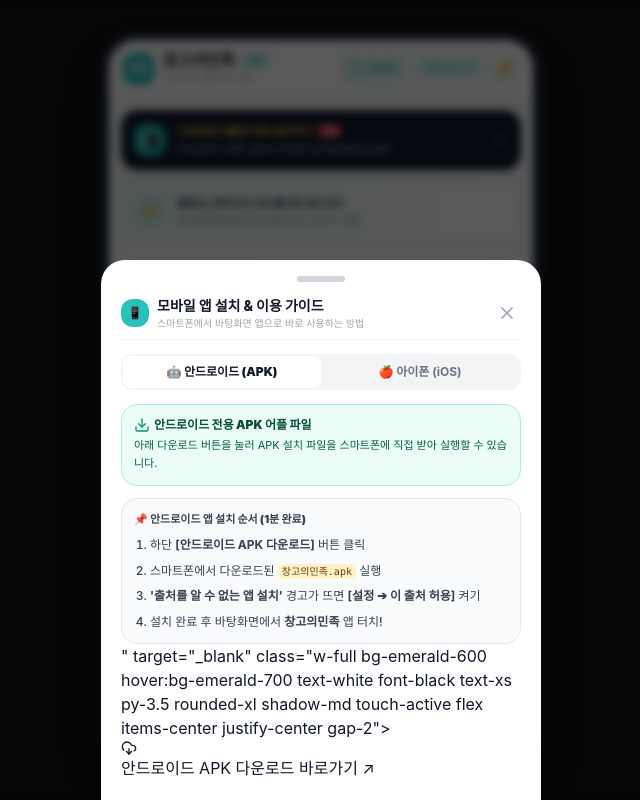
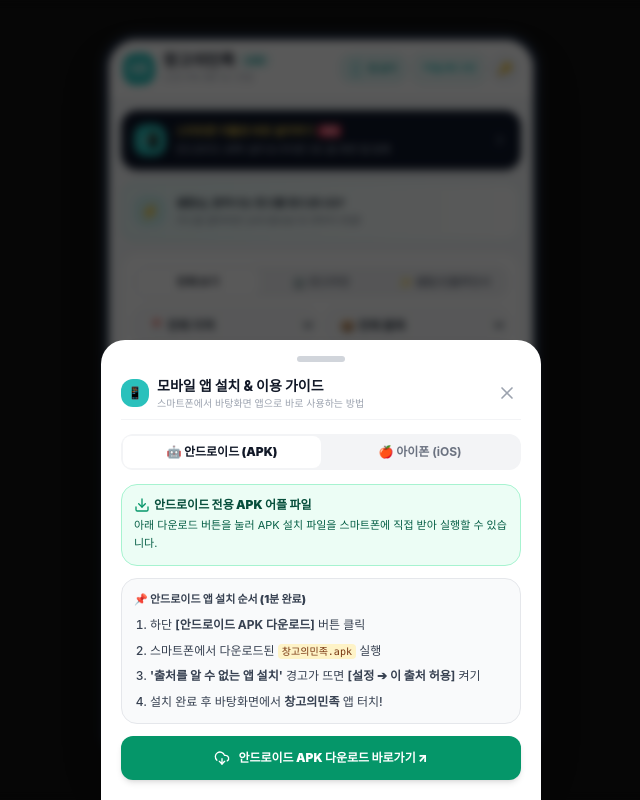
Before and after one commit to smc9388/changgo-match, a plain HTML site: page index.html in a window 1280 px wide. Both pictures are taken after a click on the button "앱 설치". Shown: the whole page, without its empty margins (319-959 px from the left). Drawn offline with nearby package versions, Linux system fonts and the light colour scheme.

Commit message:
Update index.html

```diff
--- a/index.html
+++ b/index.html
@@ -485,8 +485,8 @@
                     </ol>
                 </div>
 
-                <a href="https://drive.google.com/uc?export=download&confirm=no&id=1wtglv4eohumEnEYwRB6WiGqcwymkVfm_" target="_blank" class="download-btn">" target="_blank" class="w-full bg-emerald-600 hover:bg-emerald-700 text-white font-black text-xs py-3.5 rounded-xl shadow-md touch-active flex items-center justify-center gap-2">
-                    <i data-lucide="download-cloud" class="w-4 h-4"></i>
+                <a href="https://drive.google.com/uc?export=download&confirm=no&id=1wtglv4eohumEnEYwRB6WiGqcwymkVfm_" target="_blank" class="w-full bg-emerald-600 hover:bg-emerald-700 text-white font-black text-xs py-3.5 rounded-xl shadow-md touch-active flex items-center justify-center gap-2">
+    <i data-lucide="download-cloud" class="w-4 h-4"></i>
                     <span>안드로이드 APK 다운로드 바로가기 ↗</span>
                 </a>
             </div>
```
